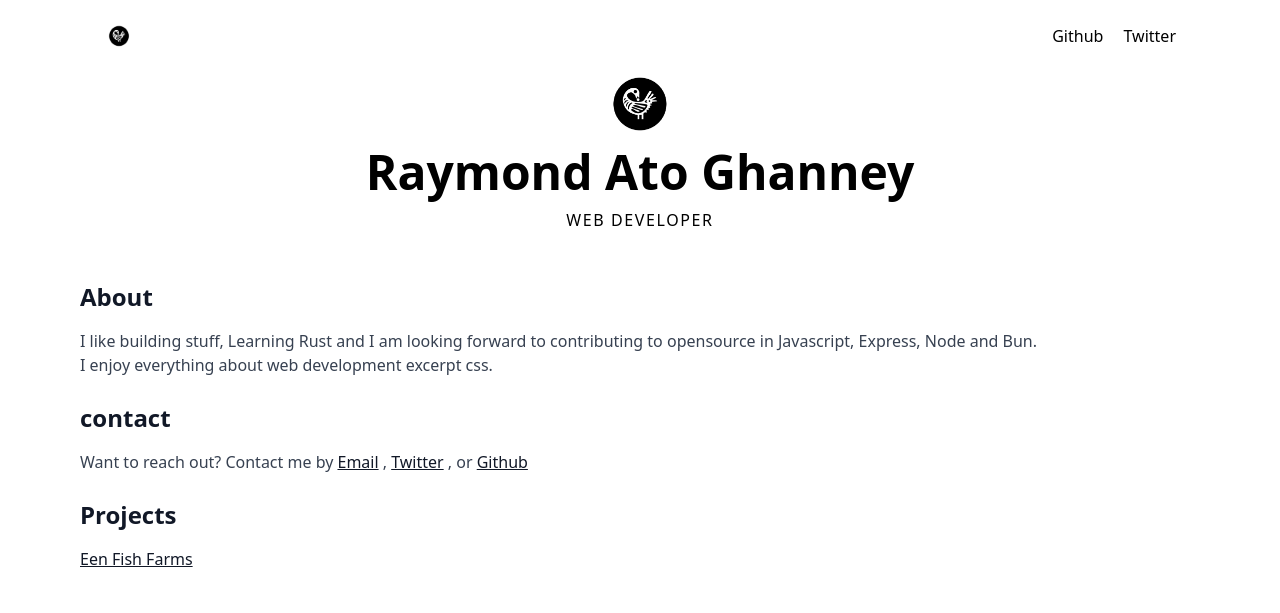
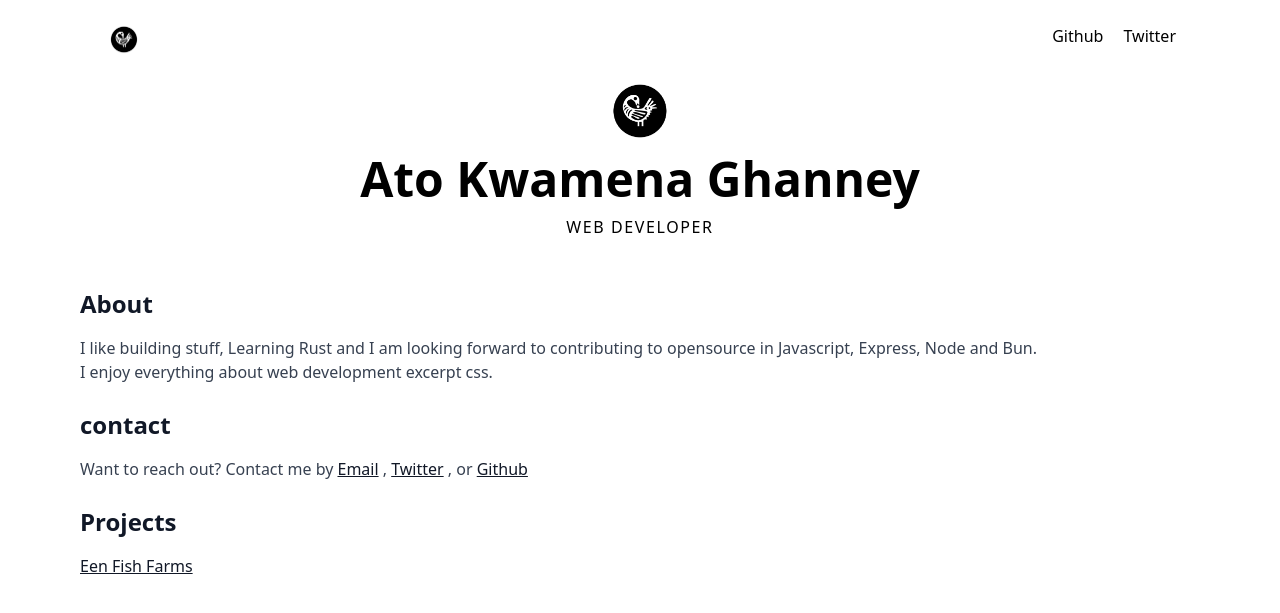
Before and after one commit to at-o/at-o.github.io, a Jekyll site: the page built from index.html, in a window 1280 px wide. Shown: the top 613 px of the page. Built offline with Jekyll 4.4.1, drawn with Linux system fonts in a browser that asks for light colours; nearby versions of some CDN libraries.

Commit message:
name change

```diff
--- a/Gemfile
+++ b/Gemfile
@@ -7,12 +7,12 @@ source "https://rubygems.org"
 #
 # This will help ensure the proper Jekyll version is running.
 # Happy Jekylling!
-# gem "jekyll", "~> 4.3.2"
+ gem "jekyll", "~> 4.3.2"
 # This is the default theme for new Jekyll sites. You may change this to anything you like.
-# gem "minima", "~> 2.5"
+ gem "minima", "~> 2.5"
 # If you want to use GitHub Pages, remove the "gem "jekyll"" above and
 # uncomment the line below. To upgrade, run `bundle update github-pages`.
-gem "github-pages", group: :jekyll_plugins
+# gem "github-pages", group: :jekyll_plugins
 # If you have any plugins, put them here!
 group :jekyll_plugins do
   gem "jekyll-feed", "~> 0.12"
--- a/index.html
+++ b/index.html
@@ -5,7 +5,7 @@ layout: default
 <main class="container px-10 md:px-20 lg:px-20 mx-auto">
   <nav class="flex justify-between p-6">
     <div>
-            <img src="assets/inspire.jpg" alt="logo" width="30" height="22" />
+      <img src="assets/inspire.jpg" alt="logo" width="40" height="33" />
     </div>
     <div class="space-x-4">
       <a href="https://github.com/chiefportable">Github</a>
@@ -15,48 +15,56 @@ layout: default
 
   <div class="mb-12 text-center">
     <div>
-            <img class="w-auto h-16 mx-auto" src="assets/inspire.jpg" alt="logo">
+      <img class="w-auto h-16 mx-auto" src="assets/inspire.jpg" alt="logo" />
     </div>
     <div>
-            <h1 class="text-5xl font-bold leading-normal">Raymond Ato Ghanney</h1>
+      <h1 class="text-5xl font-bold leading-normal">Ato Kwamena Ghanney</h1>
       <p class="tracking-widest uppercase">Web Developer</p>
     </div>
   </div>
 
   <section class="mb-6 text-gray-700">
-        <h2 class="text-2xl text-gray-900 font-bold mb-4 leading-snug"> About </h2>
+    <h2 class="text-2xl text-gray-900 font-bold mb-4 leading-snug">About</h2>
     <p>
       I like building stuff, Learning Rust and I am looking forward to
       contributing to opensource in Javascript, Express, Node and Bun.
-            <br>
+      <br />
       I enjoy everything about web development excerpt css.
     </p>
   </section>
 
   <section class="mb-6 text-gray-700">
-
     <h2 class="text-2xl text-gray-900 font-bold mb-4 leading-snug">contact</h2>
 
     <p>
       Want to reach out? Contact me by
       <!---->
-            <a class="text-gray-900 underline" href="mailto:kwamea236@protonmail.com">Email</a>
+      <a class="text-gray-900 underline" href="mailto:kwamea236@protonmail.com"
+        >Email</a
+      >
       ,
       <!---->
-            <a class="text-gray-900 underline" href="https://twitter.com/ChiefPortable">Twitter</a>
+      <a
+        class="text-gray-900 underline"
+        href="https://twitter.com/ChiefPortable"
+        >Twitter</a
+      >
       , or
 
       <!---->
-            <a class="text-gray-900 underline" href="https://github.com/chiefportable">Github</a>
+      <a class="text-gray-900 underline" href="https://github.com/chiefportable"
+        >Github</a
+      >
     </p>
   </section>
 
   <section class="mb-6 text-gray-700">
-
     <h2 class="text-2xl text-gray-900 font-bold mb-4 leading-snug">Projects</h2>
 
     <div>
-            <a class="text-gray-900 underline" href="https://eenfishfarms.com">Een Fish Farms</a>
+      <a class="text-gray-900 underline" href="https://eenfishfarms.com"
+        >Een Fish Farms</a
+      >
     </div>
   </section>
 </main>
```
Lines whose indentation alone changed are shown as unchanged.
